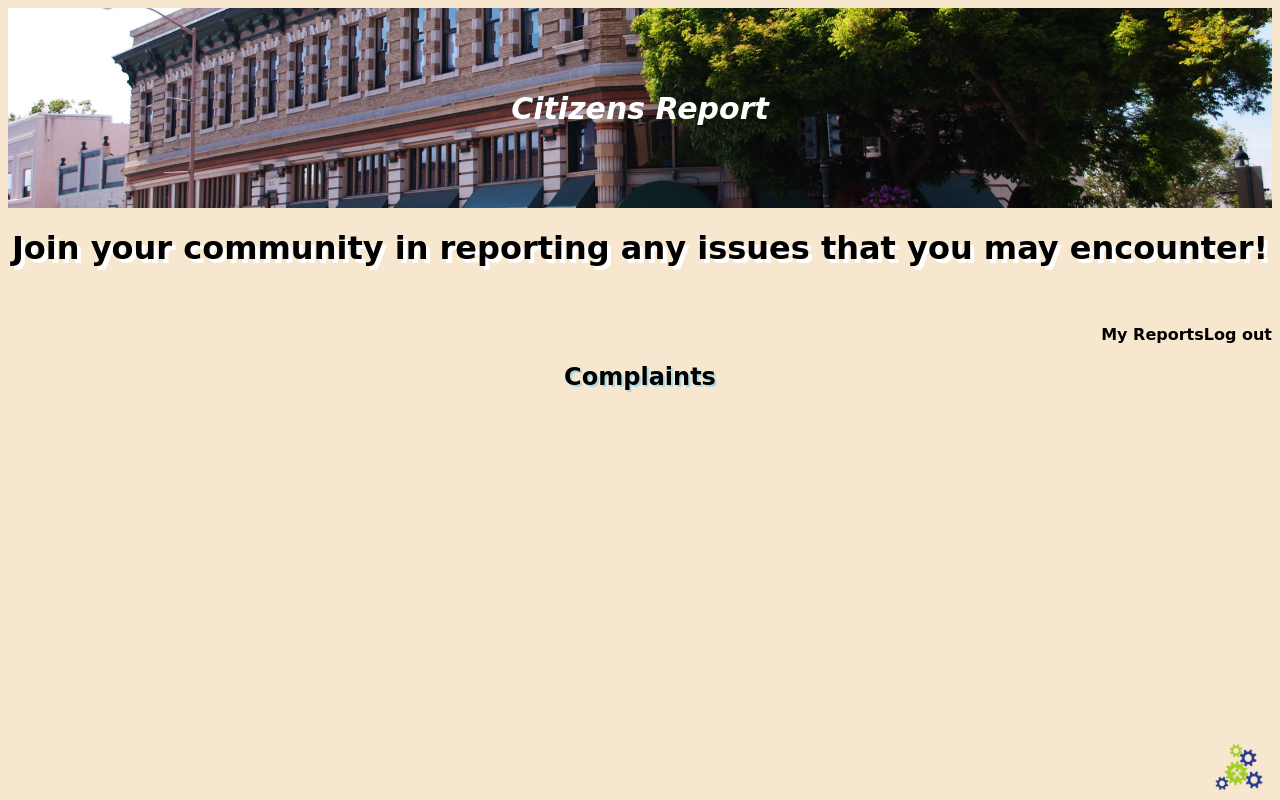
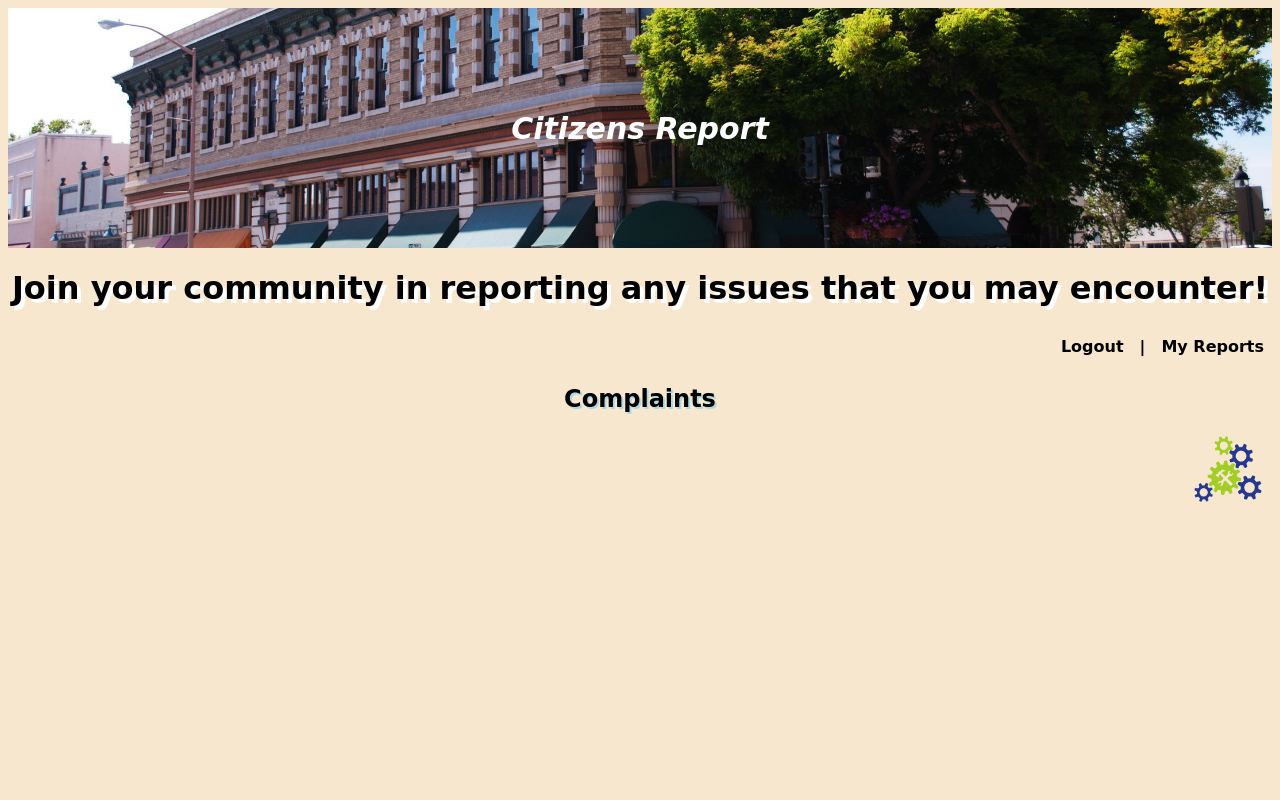
Before and after one commit to PrinceRios2000/startup_Hackathon2019, a Python web app: template templates/main.html in a window 1280 px wide. Run offline with Jinja, Linux system fonts and the light colour scheme; the template is opened without the code that fills it, so the values that code supplies are empty.

Commit message:
fixed formatting

```diff
--- a/static/main.css
+++ b/static/main.css
@@ -1,7 +1,6 @@
 header{
     color:white;
     font-size: 30px;
-    font-weight: normal;
     font-family: "Comic Sans MS", cursive, sans-serif;
     background-image: url("../Salinas.jpg");
     font-style: italic;
@@ -9,7 +8,7 @@ header{
     display: flex;
     flex-direction: column;
     justify-content: center;
-    height: 200px;
+    height: 30vh;
     background-position: center;
     background-size: cover;
     font-weight: bold;
@@ -21,11 +20,10 @@ body{
 }
 
 img{
-    height: 50px;
-    width: 50px;
+    height: 9vh;
+    width: 9vh;
     text-align: right;
     position: absolute;
-    bottom: 8px;
     right: 16px;
     font-size: 18px;
     display: flex;
@@ -33,8 +31,8 @@ img{
 }
 
 .post-div{
-    grid-template-columns: 10px 10px auto;
-    font-size: 15px;
+    grid-template-columns: 1vh 1vh auto;
+    font-size: 5vh;
     display: flex;
     flex-direction: column;
     justify-content: flex-end;
@@ -52,20 +50,22 @@ img{
 }
 
 #Type{
-    font-size: 30px;
+    font-size: 7vh;
 }
 #Location{
-    font-size: 20px;
+    font-size: 5vh;
 }
 
 #Date{
-    font-size: 20px;
+    font-size: 5vh;
 }
 
-b a{
+.b a{
     float: right;
+    margin: 1vh;
+    font-weight: bold;
+    color: black;
     text-decoration: none;
-    color: black;
     font-family: "Comic Sans MS", cursive, sans-serif;
 }
 
--- a/static/registration.css
+++ b/static/registration.css
@@ -1,6 +1,6 @@
 body{
     background-color: beige;
-    text-align: Center;
+    text-align: center;
     font-family: Impact;
     font-size: 50px;
     top: 30%;
--- a/templates/main.html
+++ b/templates/main.html
@@ -11,10 +11,11 @@
     <h1>Join your community in reporting any issues that you may encounter! </h1>
     </center>
       <div>
-        <br>
-        </br>
-       <b> <a href="/"> Log out </a>
-       <b> <a href="/myreport"> My Reports </a></b>
+        <div class = "b">
+        <a href="/myreport"> My Reports</a>
+        <a> | </a>
+        <a href="/">Logout</a><br>
+        </div>
        </div>
 
 
```
